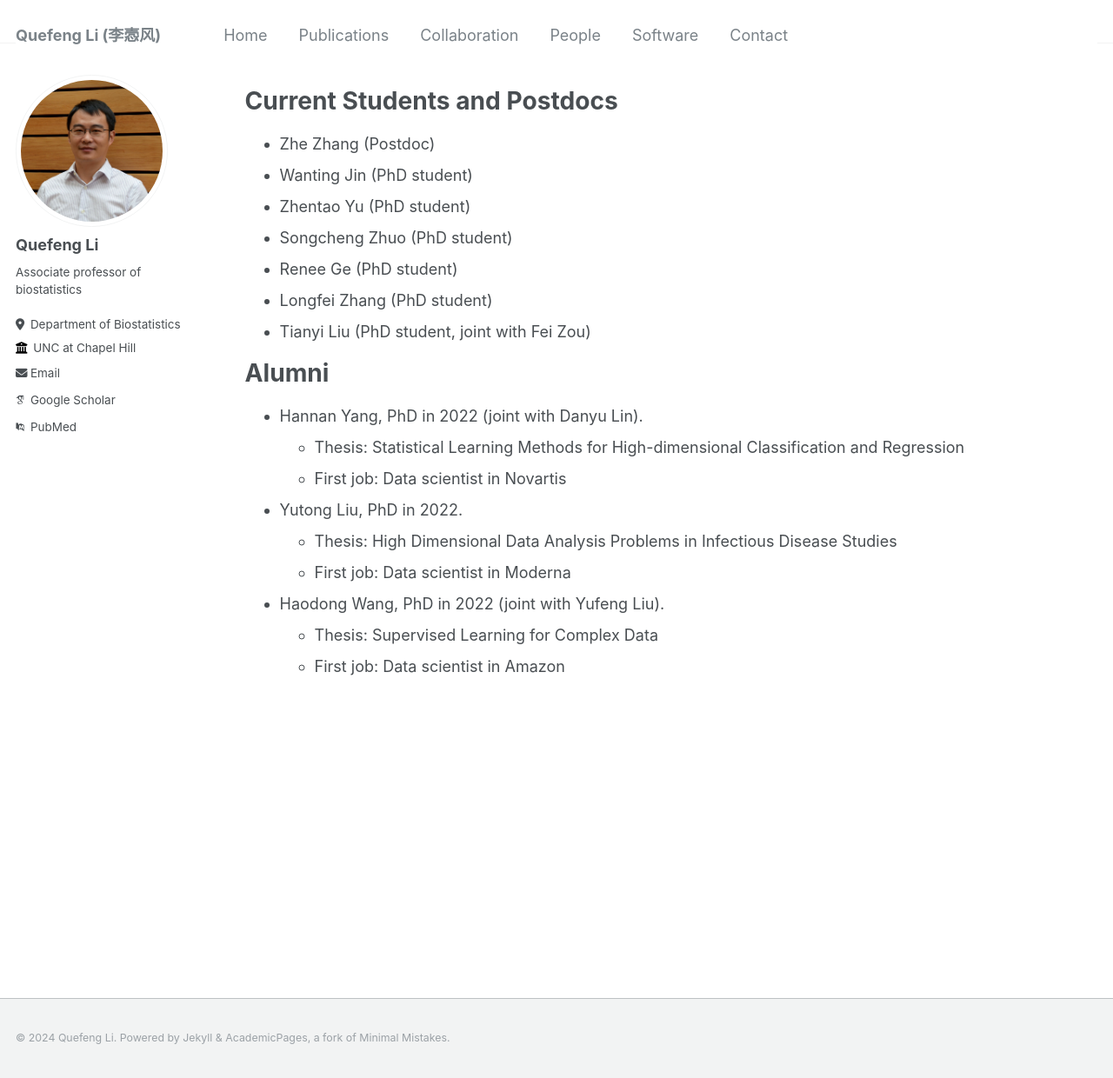
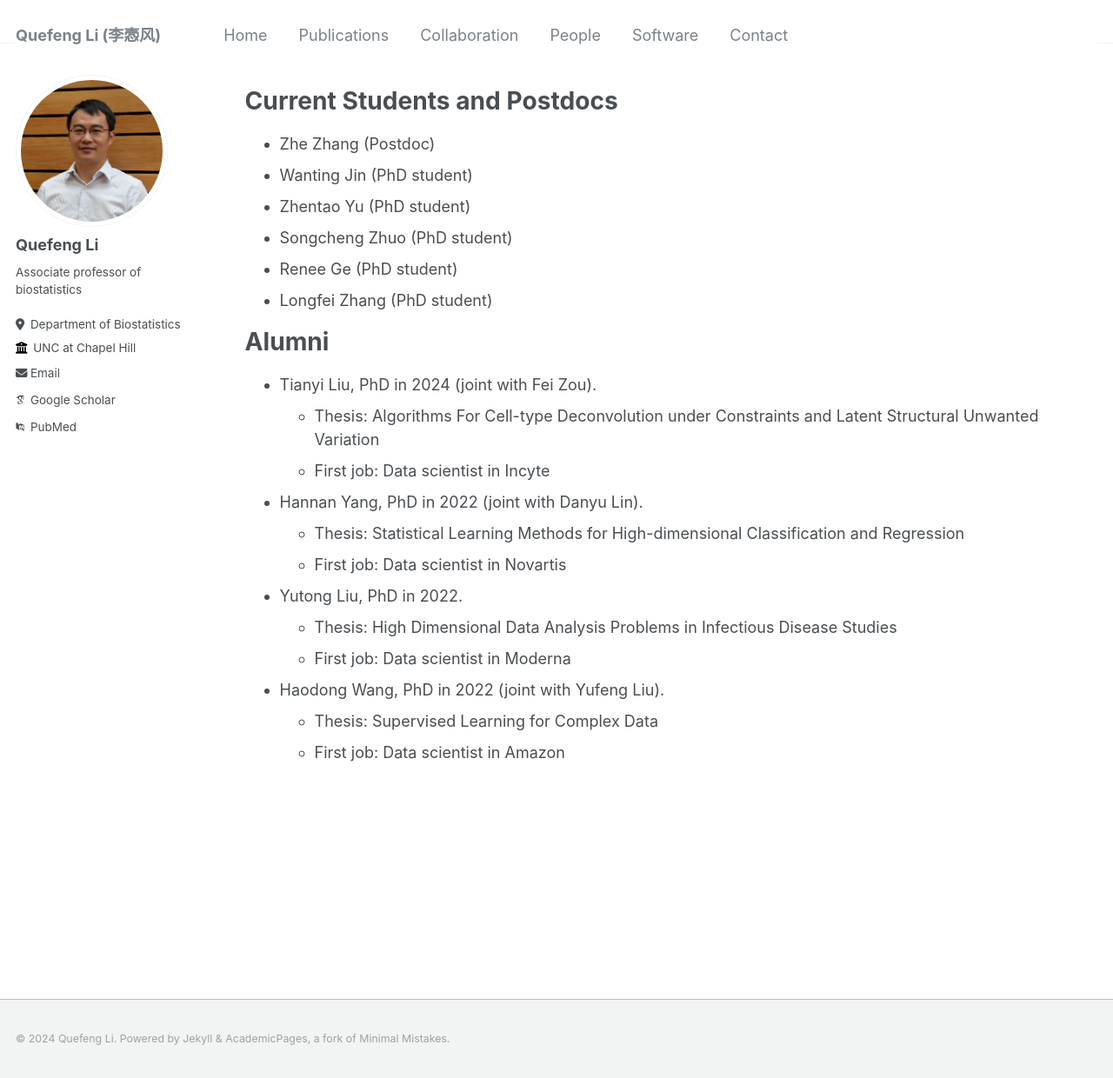
Before and after one commit to quefengli/quefengli.github.io, a Jekyll site: the page built from _pages/people.md, in a window 1280 px wide and 1240 px high. Shown: the whole window at 87% size. Built offline with Jekyll 4.4.1, drawn with Linux system fonts in a browser that asks for light colours; some web fonts are replaced.

Commit message:
Update people.md

```diff
--- a/_pages/people.md
+++ b/_pages/people.md
@@ -6,18 +6,19 @@ author_profile: true
 ---
 
 # Current Students and Postdocs
-
 -   Zhe Zhang (Postdoc)
 -   Wanting Jin (PhD student)
 -   Zhentao Yu (PhD student)
 -   Songcheng Zhuo (PhD student)
 -   Renee Ge (PhD student)
 -   Longfei Zhang (PhD student)
--   Tianyi Liu (PhD student, joint with Fei Zou)
+
 
 
 # Alumni
-
+-   Tianyi Liu, PhD in 2024  (joint with Fei Zou).
+    -   Thesis: Algorithms For Cell-type Deconvolution under Constraints and Latent Structural Unwanted Variation
+	-   First job: Data scientist in Incyte
 -   Hannan Yang, PhD in 2022 (joint with Danyu Lin).
     -   Thesis: Statistical Learning Methods for High-dimensional Classification and Regression
     -   First job: Data scientist in Novartis
```
